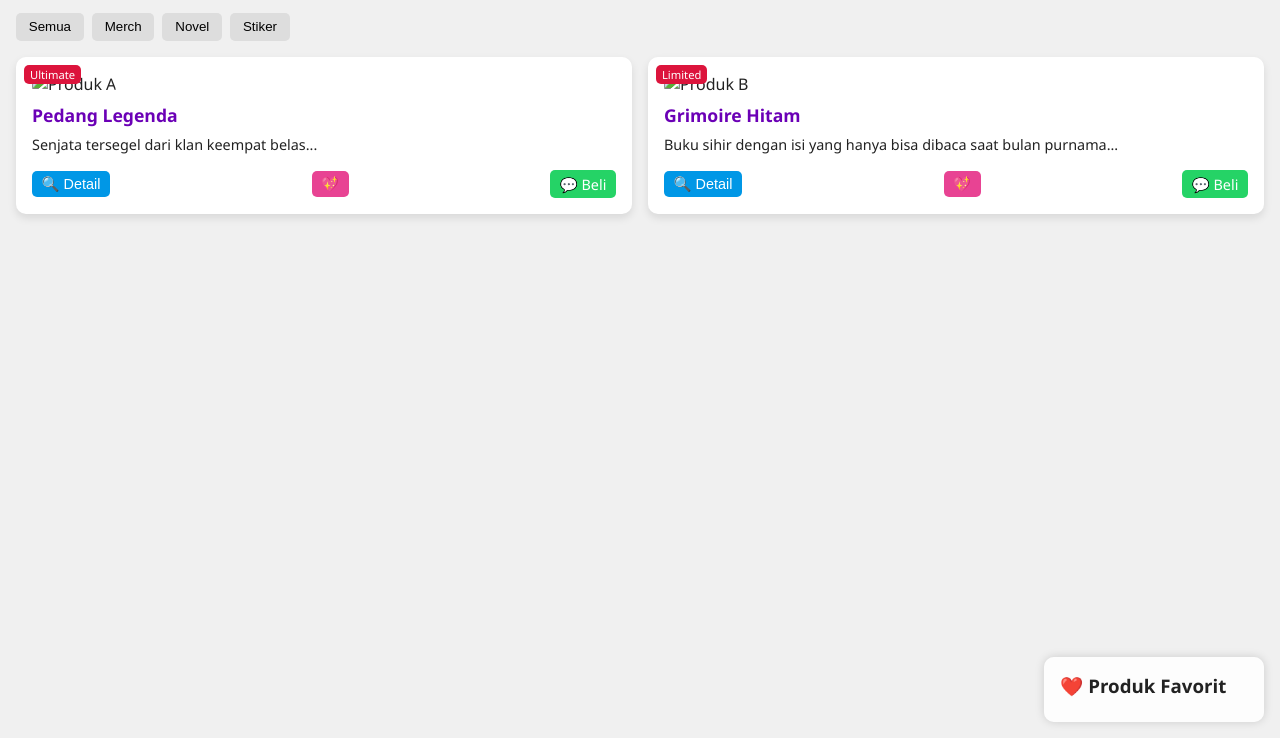
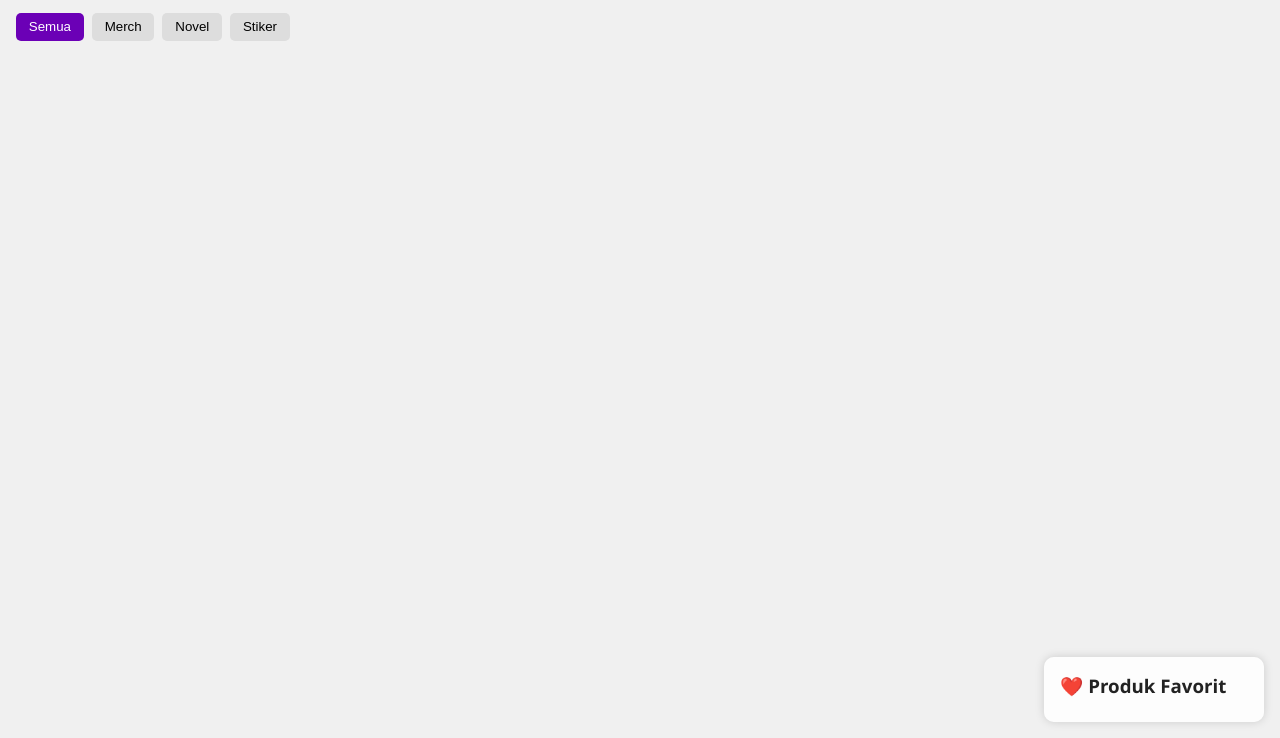
Before and after one commit to KazueKuroshi/chunibyou-catalog, a plain HTML site: page index.html in a window 1280 px wide. Shown: the part 62-800 px from the top of the page. Drawn offline with Linux system fonts and the light colour scheme.

Commit message:
Update index.html

```diff
--- a/index.html
+++ b/index.html
@@ -8,7 +8,6 @@
 </head>
 <body>
 
-  <!-- Preloader -->
   <div id="preloader">
     <div class="loader">🔮 Memanggil energi dimensi lain...</div>
   </div>
@@ -24,53 +23,24 @@
     </div>
   </header>
 
-  <!-- Filter Kategori -->
   <nav class="filter-bar">
-    <button class="filter-btn" data-filter="all">Semua</button>
+    <button class="filter-btn active" data-filter="all">Semua</button>
     <button class="filter-btn" data-filter="merch">Merch</button>
     <button class="filter-btn" data-filter="novel">Novel</button>
     <button class="filter-btn" data-filter="stiker">Stiker</button>
   </nav>
 
-  <main class="grid" id="productGrid">
-    <div class="card merch" data-name="Pedang Legenda" data-description="Senjata kuno dengan aura ungu berkedip.">
-      <span class="badge">Ultimate</span>
-      <img src="assets/img/produk1.jpg" alt="Produk A">
-      <h2>Pedang Legenda</h2>
-      <p>Senjata tersegel dari klan keempat belas...</p>
-      <div class="actions">
-        <button class="detailBtn">🔍 Detail</button>
-        <button class="favBtn">💖</button>
-        <a href="https://wa.me/6281234567890?text=Saya tertarik dengan Pedang Legenda" target="_blank">💬 Beli</a>
-      </div>
-    </div>
+  <main class="grid" id="productGrid"></main>
 
-    <div class="card novel" data-name="Grimoire Hitam" data-description="Kitab sihir hitam yang mengandung mantra kuno dan larangan dimensional.">
-      <span class="badge">Limited</span>
-      <img src="assets/img/produk2.jpg" alt="Produk B">
-      <h2>Grimoire Hitam</h2>
-      <p>Buku sihir dengan isi yang hanya bisa dibaca saat bulan purnama...</p>
-      <div class="actions">
-        <button class="detailBtn">🔍 Detail</button>
-        <button class="favBtn">💖</button>
-        <a href="https://wa.me/6281234567890?text=Saya tertarik dengan Grimoire Hitam" target="_blank">💬 Beli</a>
-      </div>
-    </div>
-
-    <!-- Tambahkan lebih banyak kartu produk di sini -->
-  </main>
-
-  <!-- Modal Detail -->
   <div id="modal" class="modal hidden">
     <div class="modal-content">
       <span class="closeBtn">&times;</span>
-      <h2 id="modalTitle">Judul Produk</h2>
-      <p id="modalDesc">Deskripsi lengkap produk akan muncul di sini.</p>
+      <h2 id="modalTitle"></h2>
+      <p id="modalDesc"></p>
       <button id="notifyBtn">🔔 Beri tahu saya saat tersedia</button>
     </div>
   </div>
 
-  <!-- Wishlist Panel -->
   <div id="wishlist" class="wishlist">
     <h3>❤️ Produk Favorit</h3>
     <ul id="wishlistItems"></ul>
```
